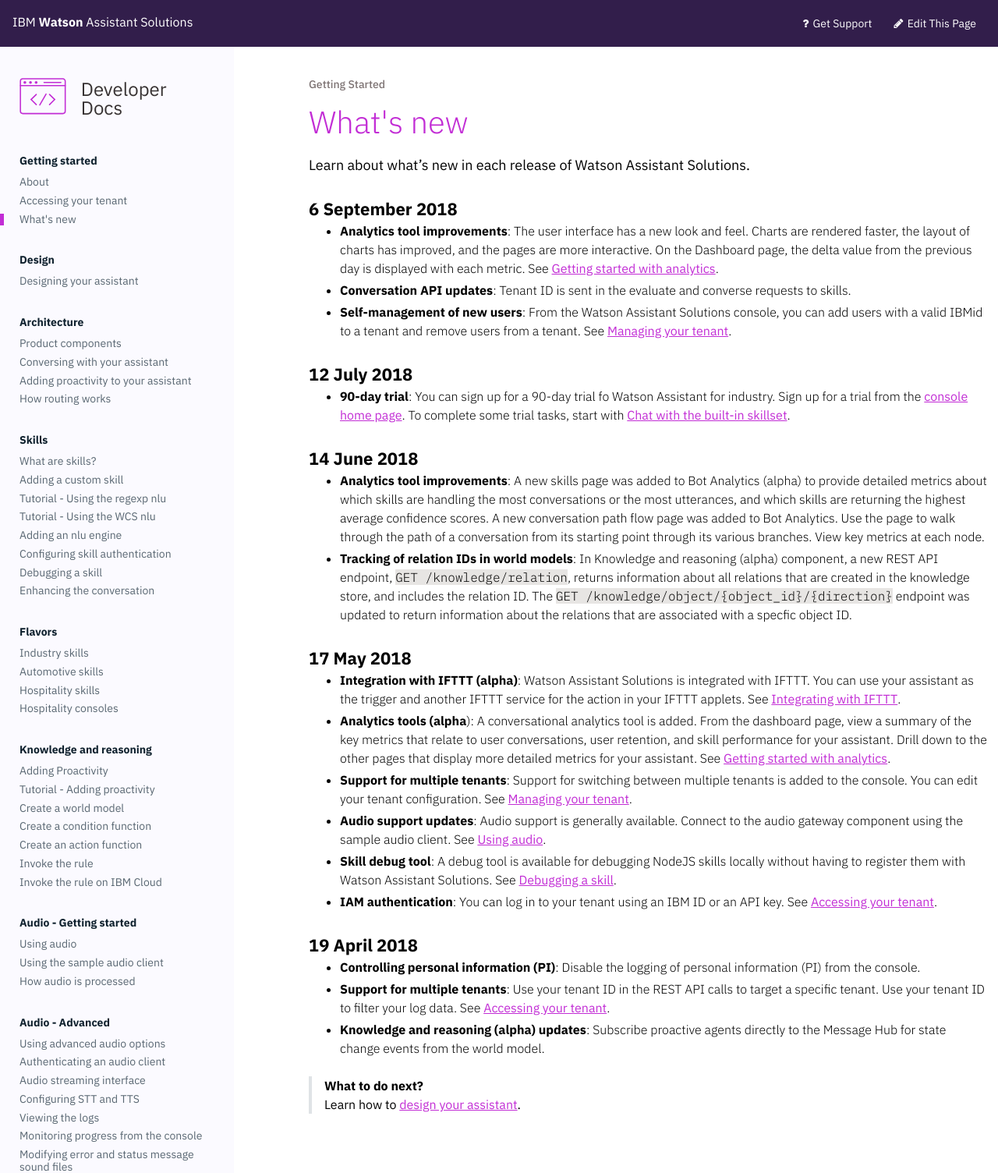
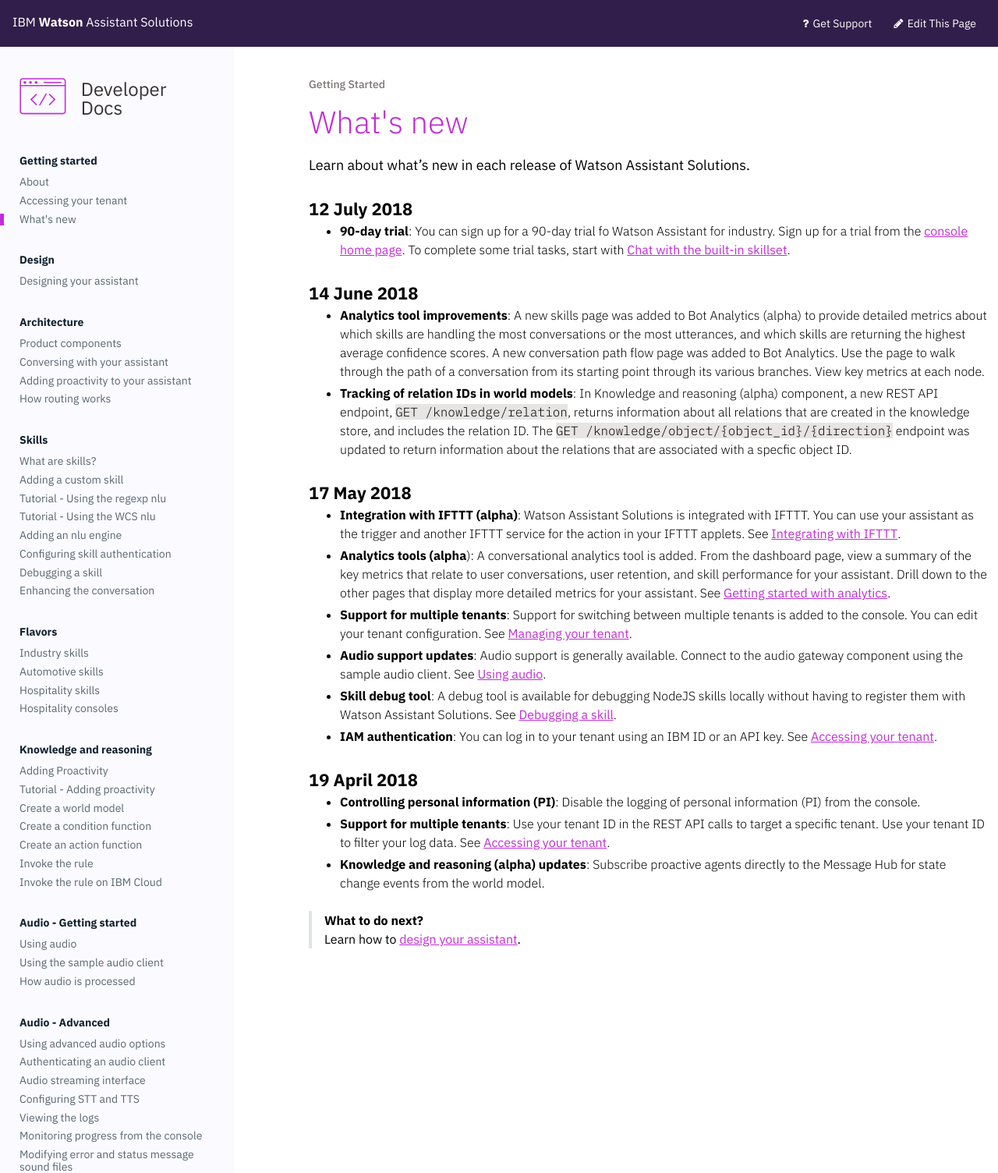
Before and after one commit to Watson-Personal-Assistant/developer, a Jekyll site: the page built from _content/get-started/whats_new.md, in a window 1280 px wide. Shown: the whole page at 78% size. Built offline with Jekyll 4.4.1, drawn with Linux system fonts in a browser that asks for light colours; some web fonts are replaced.

Commit message:
Sep6_not_deployed_yet

```diff
--- a/_content/get-started/whats_new.md
+++ b/_content/get-started/whats_new.md
@@ -4,12 +4,6 @@
 ---
 
 Learn about what's new in each release of Watson Assistant Solutions.
-
-### 6 September 2018
-
-- **Analytics tool improvements**: The user interface has a new look and feel.  Charts are rendered faster, the layout of charts has improved, and the pages are more interactive.  On the Dashboard page, the delta value from the previous day is displayed with each metric.  See [Getting started with analytics](https://watson-personal-assistant.github.io/developer/analytics/analytics_intro/).
-- **Conversation API updates**: Tenant ID is sent in the evaluate and converse requests to skills.
-- **Self-management of new users**: From the Watson Assistant Solutions console, you can add users with a valid IBMid to a tenant and remove users from a tenant. See [Managing your tenant](https://watson-personal-assistant.github.io/developer/further-topics/manage_tenant/).
 
 ### 12 July 2018
 
```
